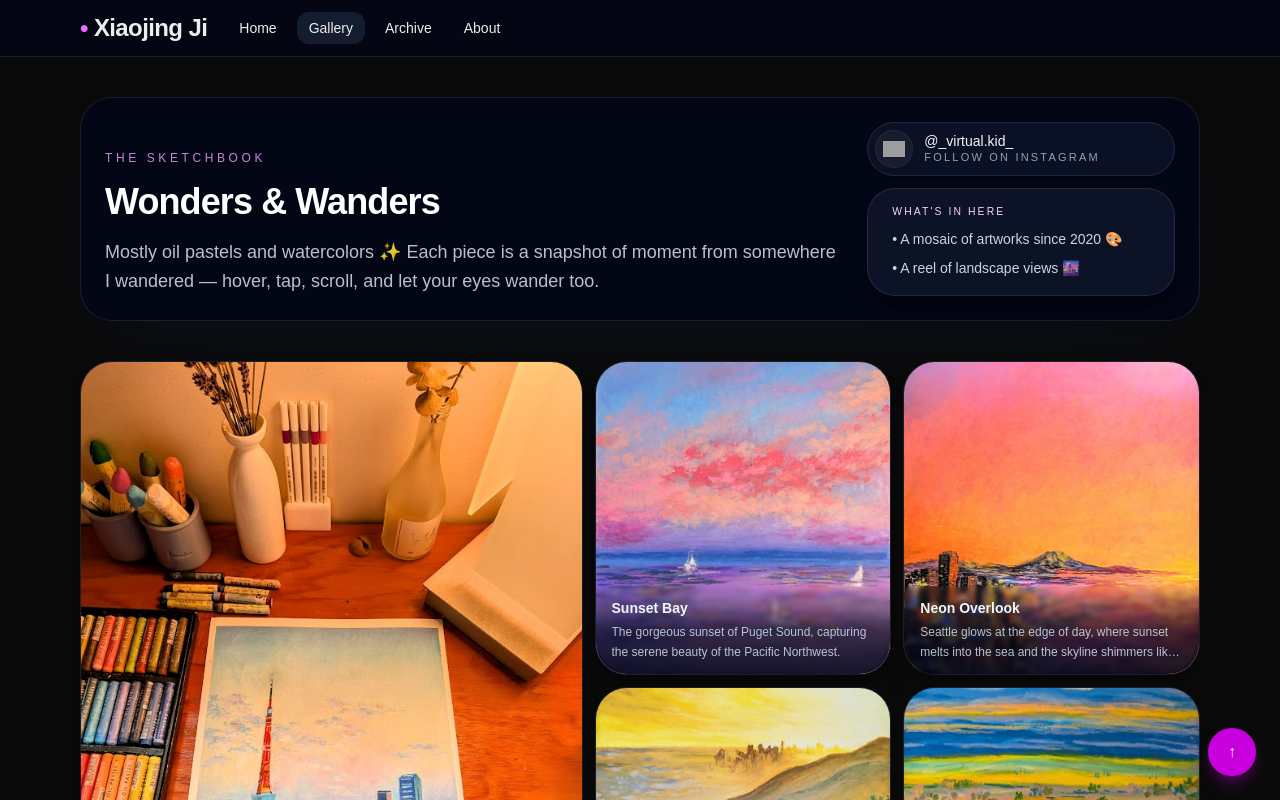
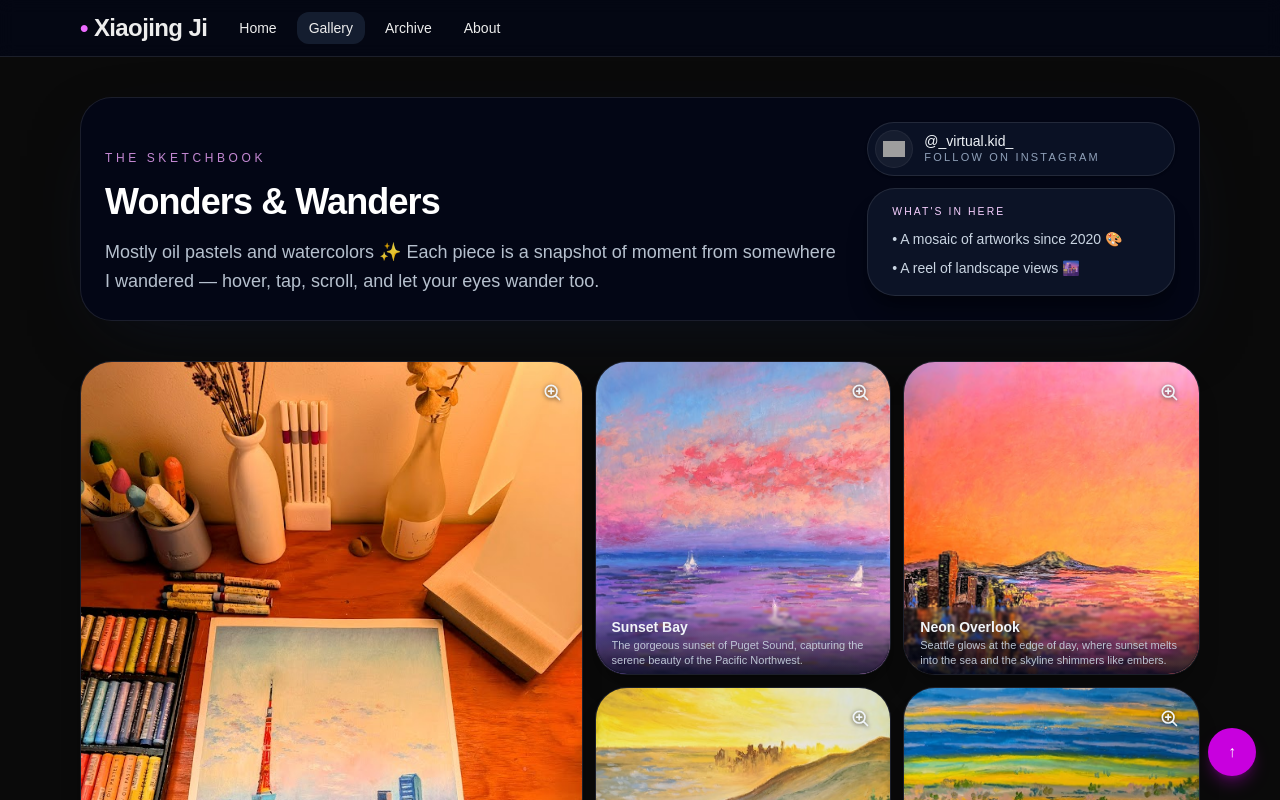
Before and after one commit to XJi/virtualkid, a Next.js app in the folder virtual-kid/: page /gallery in a window 1280 px wide. Shown: the top 800 px of the page. Built offline with nearby package versions, Linux system fonts and the light colour scheme; grey boxes are pictures that could not be loaded.

Commit message:
Add ZoomIn magnifier feature to the image gallery

```diff
--- /dev/null
+++ b/virtual-kid/src/app/components/icons/ZoomInIcon.tsx
@@ -0,0 +1,22 @@
+import type { SVGProps } from "react";
+
+export default function ZoomInIcon(props: SVGProps<SVGSVGElement>) {
+  return (
+    <svg
+      xmlns="http://www.w3.org/2000/svg"
+      viewBox="0 0 24 24"
+      fill="none"
+      stroke="currentColor"
+      strokeWidth="2"
+      strokeLinecap="round"
+      strokeLinejoin="round"
+      aria-hidden="true"
+      {...props}
+    >
+      <circle cx="11" cy="11" r="7" />
+      <line x1="21" y1="21" x2="16.65" y2="16.65" />
+      <line x1="11" y1="8" x2="11" y2="14" />
+      <line x1="8" y1="11" x2="14" y2="11" />
+    </svg>
+  );
+}
--- a/virtual-kid/src/app/gallery/page.tsx
+++ b/virtual-kid/src/app/gallery/page.tsx
@@ -2,6 +2,7 @@
 
 import Image from "next/image";
 import Carousel from '../components/Carousel';
+import ZoomInIcon from '../components/icons/ZoomInIcon';
 import { useState, useEffect, type CSSProperties } from 'react';
 
 type CSSVars = CSSProperties & { ['--tile-h']?: string };
@@ -11,7 +12,7 @@ type Item = { src: string; title: string; description?: string };
 const artStudio: Item = {
   src: "/gallery/tokyo-tower.jpg",
   title: "Studio Desk",
-  description: "A quiet corner of the studio where texture, light, and the first sketch lines come together.",
+  description: "Tokyo Tower (04/2025) - Where texture, light, and sketch lines come together.",
 };
 
 const artworkThumbs: Item[] = [
@@ -48,9 +49,17 @@ function Card({
         sizes="(min-width:1024px) 40vw, 100vw"
         className="object-cover transition-transform duration-500 group-hover:scale-[1.02]"
       />
-      <div className="pointer-events-none absolute inset-x-0 bottom-0 bg-gradient-to-t from-slate-950/90 via-slate-950/70 to-transparent px-4 py-3 text-slate-100 backdrop-blur-[2px]">
-        <p className="text-sm font-semibold">{item.title}</p>
-        {item.description && <p className="mt-1 text-xs leading-5 text-slate-300/90 line-clamp-2">{item.description}</p>}
+      {onClick && (
+        <span
+          aria-hidden="true"
+          className="pointer-events-none absolute top-3 right-3 grid h-9 w-9 place-items-center text-slate-100 transition duration-300 group-hover:scale-110"
+        >
+          <ZoomInIcon className="h-5 w-5 drop-shadow-[0_1px_2px_rgba(0,0,0,0.65)]" />
+        </span>
+      )}
+      <div className="pointer-events-none absolute inset-x-0 bottom-0 bg-gradient-to-t from-slate-950/85 to-transparent px-4 pt-3 pb-1.5 text-slate-100 backdrop-blur-[1px]">
+        <p className="text-sm font-semibold leading-tight">{item.title}</p>
+        {item.description && <p className="mt-0.5 text-[11px] leading-snug text-slate-300/90 line-clamp-2">{item.description}</p>}
       </div>
     </figure>
   );
```
